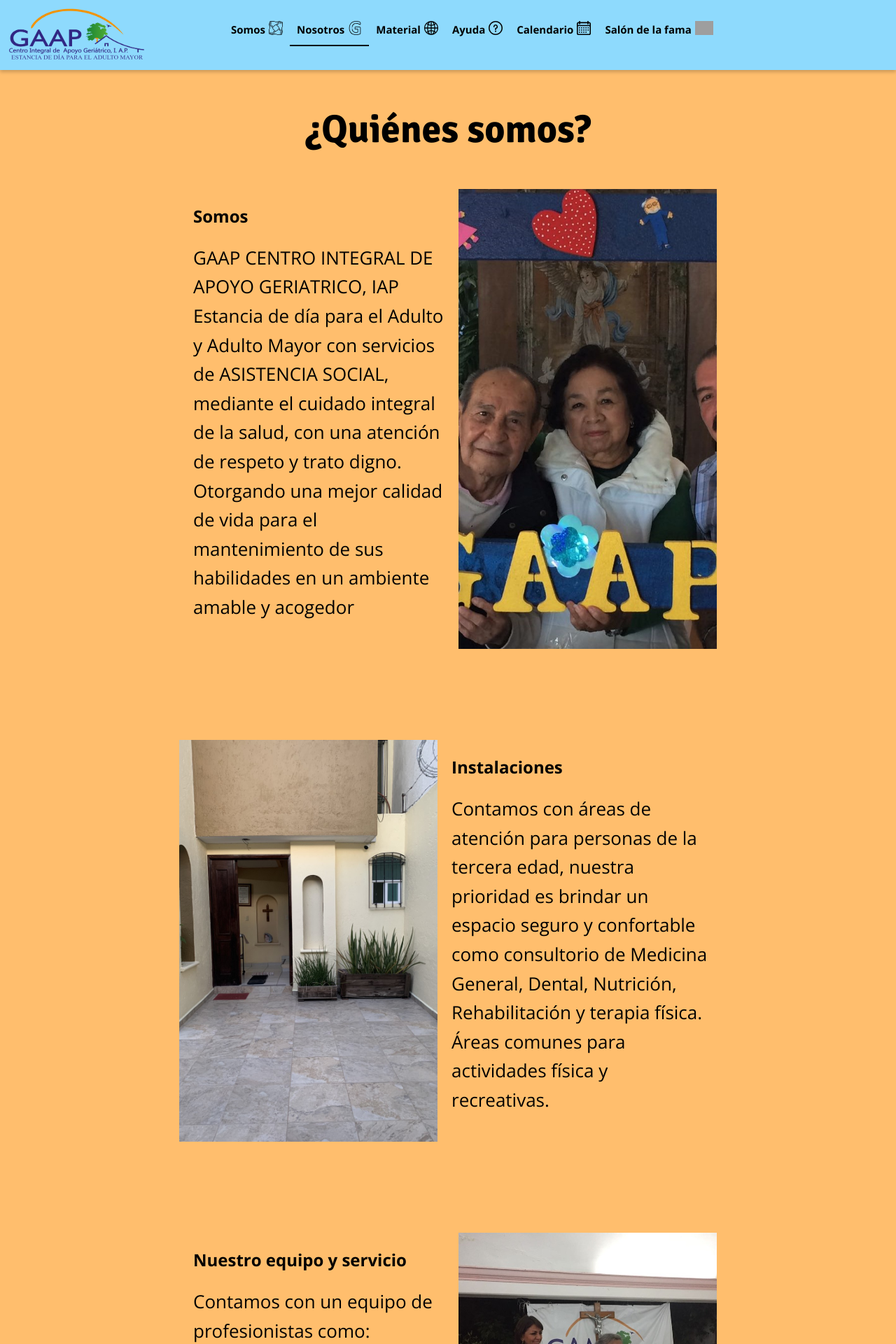
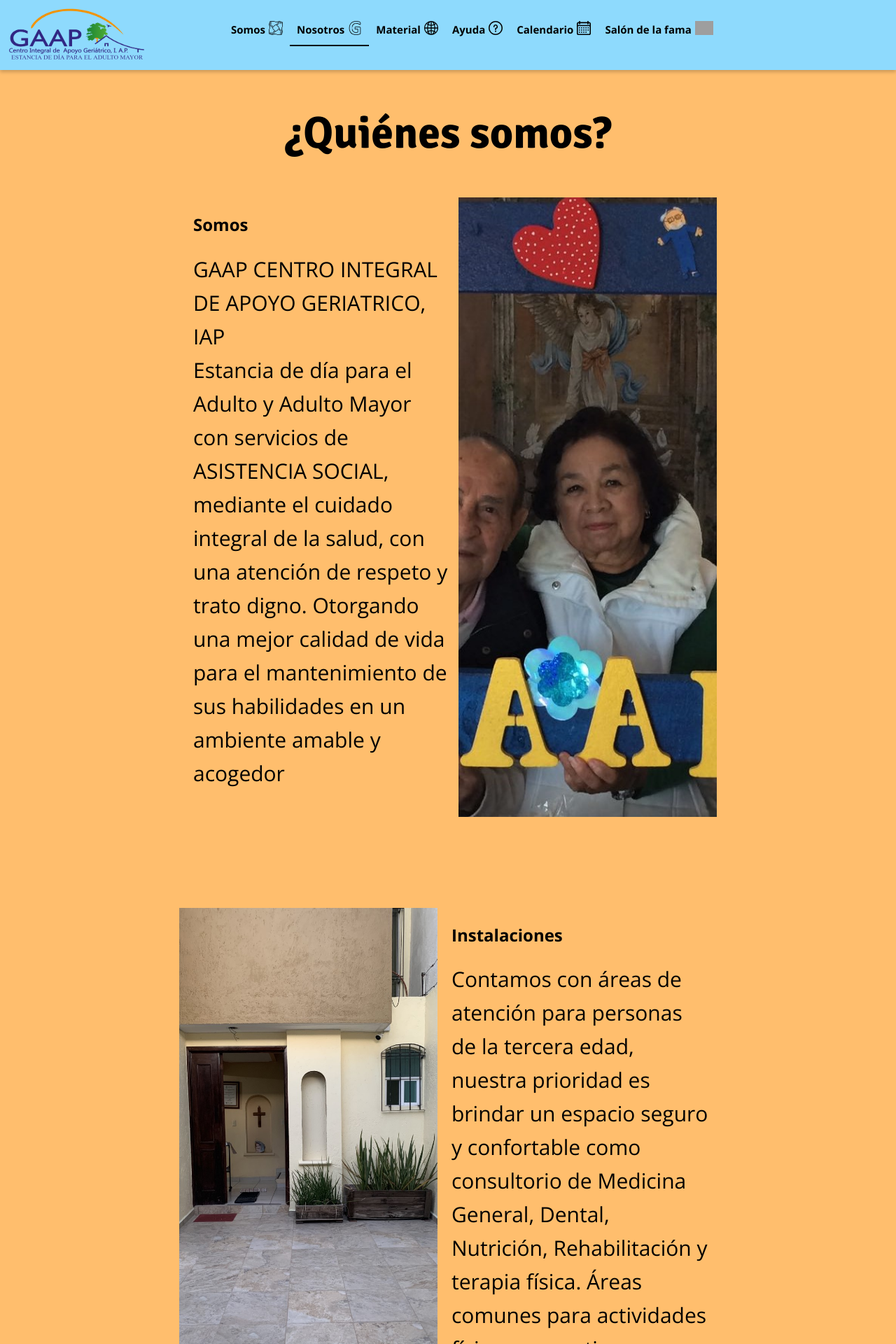
Before and after one commit to De-Bug-Labs/ldaw, a Vue app: page /about in a window 1280 px wide. Shown: the top 1920 px of the page at 70% size. Built offline with nearby package versions, Linux system fonts and the light colour scheme; no server answers; grey boxes are pictures that could not be loaded.

Commit message:
Cambios font-size

```diff
--- a/src/components/AboutUsComponent.vue
+++ b/src/components/AboutUsComponent.vue
@@ -102,7 +102,7 @@
   // margin-top: 50px;
   &_title {
     margin: 40px 0;
-    font-size: 3.5rem;
+    font-size: 4rem;
   }
   h1 {
     color: #000;
@@ -128,7 +128,7 @@
 
     h1 {
       // color: white;
-      font-size: 3.1rem;
+      font-size: 3.4rem;
     }
 
     .textbox {
@@ -141,7 +141,7 @@
       margin-bottom: 5%;
     }
     p {
-      font-size: 26px;
+      font-size: 30px;
       margin-block-start: 0;
       display: flex;
       margin-block-end: 0;
@@ -174,7 +174,7 @@
     // box-shadow: 0 0 5px rgb(134, 134, 134);
 
     h1 {
-      font-size: 3.1rem;
+      font-size: 3.4rem;
     }
     flex-direction: row;
     .textbox {
@@ -187,7 +187,7 @@
       margin-bottom: 5%;
     }
     p {
-      font-size: 26px;
+      font-size: 30px;
       margin-block-start: 0;
       display: flex;
       margin-block-end: 0;
@@ -223,7 +223,7 @@
 
     h1 {
       // color: white;
-      font-size: 3.1rem;
+      font-size: 3.4rem;
     }
 
     .textbox {
@@ -236,7 +236,7 @@
       margin-bottom: 5%;
     }
     p {
-      font-size: 26px;
+      font-size: 30px;
       margin-block-start: 0;
       display: flex;
       margin-block-end: 0;
@@ -269,7 +269,7 @@
     // box-shadow: 0 0 5px rgb(134, 134, 134);
 
     h1 {
-      font-size: 3.1rem;
+      font-size: 3.4rem;
     }
     flex-direction: row;
     .textbox {
@@ -282,7 +282,7 @@
       margin-bottom: 5%;
     }
     p {
-      font-size: 26px;
+      font-size: 30px;
       margin-block-start: 0;
       display: flex;
       margin-block-end: 0;
@@ -317,7 +317,7 @@
 
     h1 {
       // color: white;
-      font-size: 3.1rem;
+      font-size: 3.4rem;
     }
 
     .textbox {
@@ -330,7 +330,7 @@
       margin-bottom: 5%;
     }
     p {
-      font-size: 26px;
+      font-size: 30px;
       margin-block-start: 0;
       display: flex;
       margin-block-end: 0;
@@ -363,7 +363,7 @@
     // box-shadow: 0 0 5px rgb(134, 134, 134);
 
     h1 {
-      font-size: 3.1rem;
+      font-size: 3.4rem;
     }
     flex-direction: row;
     .textbox {
@@ -376,7 +376,7 @@
       margin-bottom: 5%;
     }
     p {
-      font-size: 26px;
+      font-size: 30px;
       margin-block-start: 0;
       display: flex;
       margin-block-end: 0;
@@ -408,7 +408,7 @@
     // box-shadow: 0 0 5px rgb(134, 134, 134);
 
     h1 {
-      font-size: 3.1rem;
+      font-size: 3.4rem;
     }
     flex-direction: row;
     .textbox {
@@ -421,7 +421,7 @@
       margin-bottom: 5%;
     }
     p {
-      font-size: 26px;
+      font-size: 30px;
       margin-block-start: 0;
       display: flex;
       margin-block-end: 0;
```
